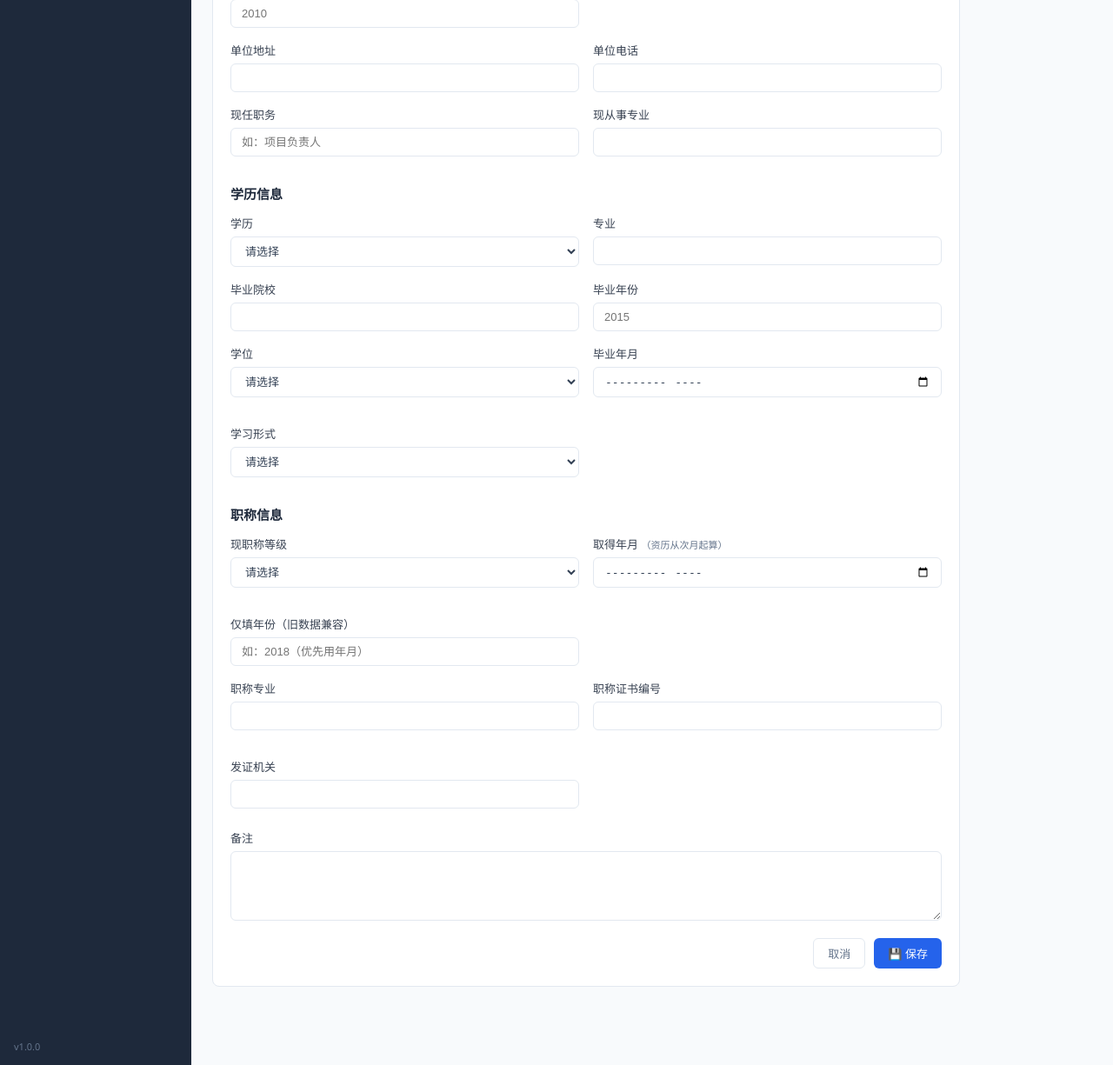
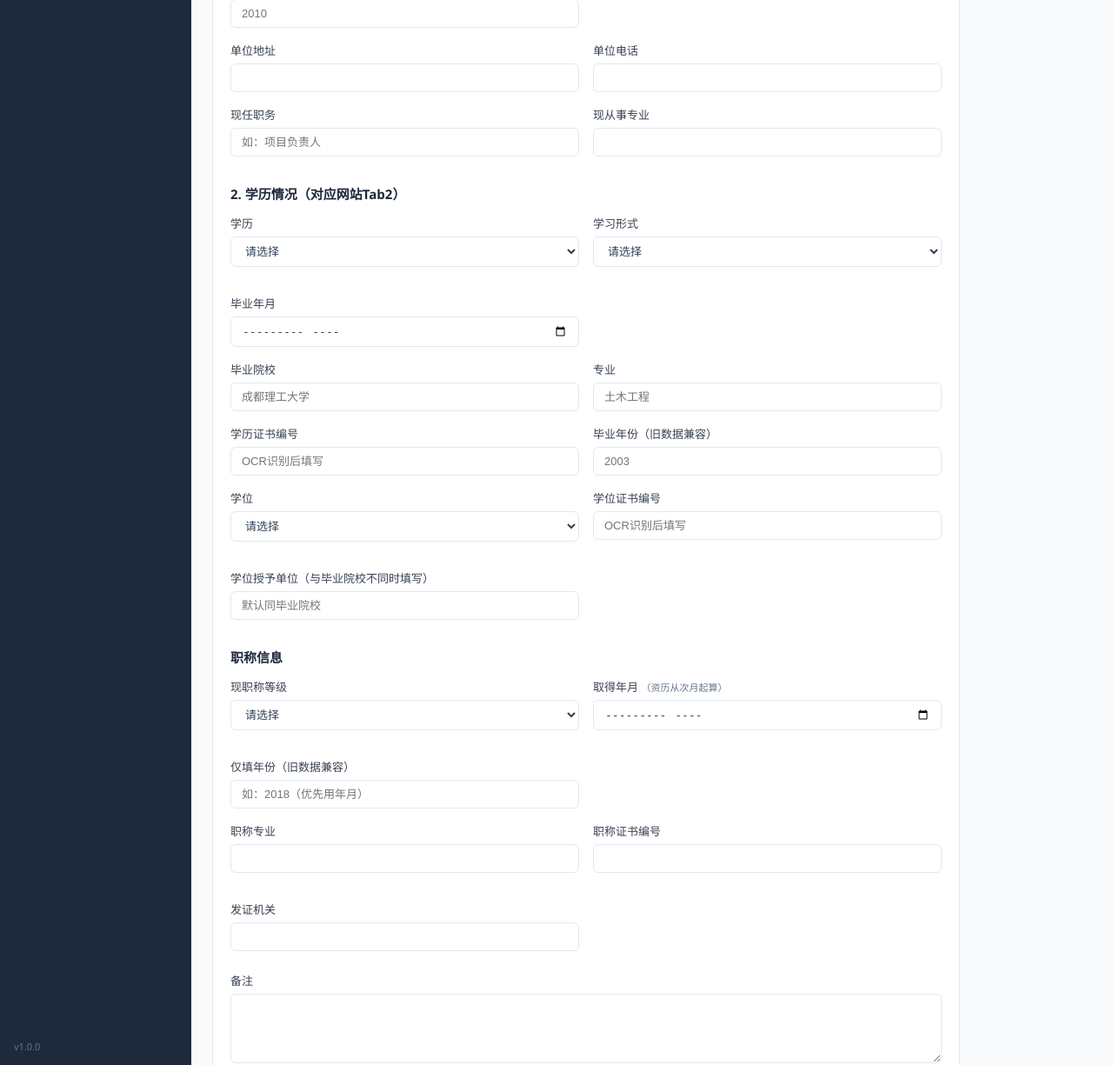
Before and after one commit to dadalaozong/Engineer, a Flask app: page /applicants/new in a window 1280 px wide. Shown: the part 1375-2600 px from the top of the page at 87% size. Run offline with Flask 3, Linux system fonts and the light colour scheme.

Commit message:
Tab2学历情况：按网站实际列表字段更新材料清单和表单
- _TAB_MATERIALS Tab2 扩充为15项，区分扫描件/自动填写
  网站列表字段：数据来源/毕业时间/学历项目/学历/毕业学校/专业
  详情字段：学习形式/学历证书编号/学位/学位证书编号/学位授予单位
- fill_preview Tab2·学历情况 section 字段对应网站列表列名
- db.py _migrate 新增3个字段：edu_cert_no/degree_cert_no/degree_school
- models.py 和 applicants.py _A_COLS 同步新增字段
- form.html 学历信息区域重写，section标题改为"2. 学历情况（对应网站Tab2）"
  学历选项改为与网站一致（大专/本科/硕士研究生/博士研究生）

Co-Authored-By: Claude Sonnet 4.6 <noreply@anthropic.com>
Claude-Session: https://claude.ai/code/session_01K55uSma4Qsr7j5UaJsyXnX

```diff
--- a/职称申报系统/database/db.py
+++ b/职称申报系统/database/db.py
@@ -234,6 +234,10 @@ def _migrate(conn):
         ("applicants",   "title_issuer",    "TEXT"),
         ("applicants",   "photo_path",          "TEXT"),
         ("applicants",   "folder_path",         "TEXT"),
+        # Tab2·学历情况新增字段
+        ("applicants",   "edu_cert_no",         "TEXT"),
+        ("applicants",   "degree_cert_no",       "TEXT"),
+        ("applicants",   "degree_school",        "TEXT"),
         # 基本信息 Tab 新增字段（对应广西职称网实际字段）
         ("applicants",   "former_name",         "TEXT"),
         ("applicants",   "native_place",        "TEXT"),
--- a/职称申报系统/database/models.py
+++ b/职称申报系统/database/models.py
@@ -9,6 +9,8 @@ _APPLICANT_COLS = (
     "current_position","current_specialty",
     "title_level","title_year","title_month","title_specialty","title_cert_no","title_issuer",
     "politics","address","photo_path","folder_path","notes",
+    # Tab2·学历情况
+    "edu_cert_no","degree_cert_no","degree_school",
     # 广西职称网基本信息Tab字段
     "former_name","native_place","work_start_date","identity_type",
     "is_first_apply","apply_count","last_apply_date",
--- a/职称申报系统/routes/applicants.py
+++ b/职称申报系统/routes/applicants.py
@@ -22,6 +22,8 @@ _A_COLS = [
     "current_position","current_specialty",
     "title_level","title_year","title_month","title_specialty","title_cert_no","title_issuer",
     "politics","address","photo_path","folder_path","notes",
+    # Tab2·学历情况
+    "edu_cert_no","degree_cert_no","degree_school",
     # 广西职称网基本信息Tab新增字段
     "former_name","native_place","work_start_date","identity_type",
     "is_first_apply","apply_count","last_apply_date",
--- a/职称申报系统/routes/projects.py
+++ b/职称申报系统/routes/projects.py
@@ -235,12 +235,37 @@ _TAB_MATERIALS = [
         "tab_name": "学历情况",
         "folder": "02_学历情况",
         "items": [
-            {"name": "最高学历证书",              "fill": "file", "required_for": [],
-             "note": "OCR识别学校/专业/毕业年份"},
-            {"name": "学位证书",                  "fill": "file", "required_for": ["高级工程师", "正高级工程师"],
-             "note": "有学位的必须提供"},
-            {"name": "学历/学校/专业字段",        "fill": "auto", "required_for": [],
+            # ── 扫描件（放入02_学历情况目录）──
+            {"name": "最高学历证书扫描件",        "fill": "file", "required_for": [],
+             "note": "OCR识别毕业时间/学历/毕业学校/专业"},
+            {"name": "学位证书扫描件",            "fill": "file", "required_for": [],
+             "note": "有学位的需提供（学士/硕士/博士）"},
+            # ── 系统自动填写字段（对应网站列表各列）──
+            {"name": "数据来源",                  "fill": "auto", "required_for": [],
+             "note": "固定填写【自填】"},
+            {"name": "毕业时间",                  "fill": "auto", "required_for": [],
+             "note": "格式 YYYY-MM，从档案毕业年月自动填写"},
+            {"name": "学历项目",                  "fill": "auto", "required_for": [],
+             "note": "最高学历/第二学历等，默认填【最高学历】"},
+            {"name": "学历",                      "fill": "auto", "required_for": [],
+             "note": "大专/本科/硕士研究生/博士研究生，从档案自动填写"},
+            {"name": "毕业学校",                  "fill": "auto", "required_for": [],
              "note": "OCR识别后自动填写"},
+            {"name": "专业",                      "fill": "auto", "required_for": [],
+             "note": "OCR识别后自动填写"},
+            # ── 详情弹窗内更多字段 ──
+            {"name": "学习形式",                  "fill": "auto", "required_for": [],
+             "note": "全日制/在职/函授，从档案自动填写"},
+            {"name": "学制（年）",                "fill": "auto", "required_for": [],
+             "note": "如：4"},
+            {"name": "学历证书编号",              "fill": "auto", "required_for": [],
+             "note": "证书编号，OCR识别后填写"},
+            {"name": "学位",                      "fill": "auto", "required_for": [],
+             "note": "无/学士/硕士/博士，从档案自动填写"},
+            {"name": "学位证书编号",              "fill": "auto", "required_for": [],
+             "note": "学位证书编号，OCR识别后填写"},
+            {"name": "学位授予单位",              "fill": "auto", "required_for": [],
+             "note": "授予学位的学校，OCR识别后填写"},
         ],
     },
     {
@@ -546,14 +571,20 @@ def fill_preview_page(pid):
             {"label": "参加评审会",     "value": p.get("committee",""),     "status": "ok" if p.get("committee") else "warn"},
             {"label": "评审年度",       "value": str(p.get("batch_year","") or ""), "status": "ok" if p.get("batch_year") else "warn"},
         ]},
-        {"section": "Tab2·学历情况", "items": [
-            {"label": "最高学历",   "value": edu_display,           "status": "ok" if a.get("education") else "missing"},
-            {"label": "学位",       "value": a.get("degree",""),    "status": "ok" if a.get("degree") else "warn"},
-            {"label": "毕业院校",   "value": a.get("school",""),    "status": "ok" if a.get("school") else "missing"},
-            {"label": "所学专业",   "value": a.get("major",""),     "status": "ok" if a.get("major") else "missing"},
-            {"label": "毕业年月",   "value": f"{a.get('graduation_year','')} 年 {a.get('grad_month','') or ''} 月".strip(" 年 月"),
-             "status": "ok" if a.get("graduation_year") else "missing"},
-            {"label": "学习方式",   "value": a.get("study_mode",""), "status": "ok" if a.get("study_mode") else "warn"},
+        {"section": "Tab2·学历情况（列表每行字段）", "items": [
+            {"label": "数据来源",     "value": "自填",               "status": "ok"},
+            {"label": "毕业时间",     "value": a.get("grad_month","") or (a.get("graduation_year","") + "-" if a.get("graduation_year") else ""),
+             "status": "ok" if (a.get("grad_month") or a.get("graduation_year")) else "missing"},
+            {"label": "学历项目",     "value": "最高学历",           "status": "ok"},
+            {"label": "学历",         "value": edu_display,          "status": "ok" if a.get("education") else "missing"},
+            {"label": "毕业学校",     "value": a.get("school",""),   "status": "ok" if a.get("school") else "missing"},
+            {"label": "专业",         "value": a.get("major",""),    "status": "ok" if a.get("major") else "missing"},
+            {"label": "学习形式",     "value": a.get("study_mode",""), "status": "ok" if a.get("study_mode") else "warn"},
+            {"label": "学历证书编号", "value": a.get("edu_cert_no",""), "status": "ok" if a.get("edu_cert_no") else "warn"},
+            {"label": "学位",         "value": a.get("degree",""),   "status": "ok" if a.get("degree") else "warn"},
+            {"label": "学位证书编号", "value": a.get("degree_cert_no",""), "status": "ok" if a.get("degree_cert_no") else "warn"},
+            {"label": "学位授予单位", "value": a.get("degree_school","") or a.get("school",""),
+             "status": "ok" if (a.get("degree_school") or a.get("school")) else "warn"},
         ]},
         {"section": "工作单位信息", "items": [
             {"label": "工作单位",   "value": a.get("work_unit",""),       "status": "ok" if a.get("work_unit") else "missing"},
--- a/职称申报系统/templates/applicants/form.html
+++ b/职称申报系统/templates/applicants/form.html
@@ -194,29 +194,48 @@
       </div>
     </div>
 
-    <div class="section-title" style="margin-top:16px">学历信息</div>
+    <div class="section-title" style="margin-top:16px">2. 学历情况（对应网站Tab2）</div>
     <div class="form-row">
       <div class="form-group">
         <label class="form-label">学历</label>
         <select class="form-control" name="education">
-          {% for edu in ['','大专','本科','硕士','博士'] %}
+          {% for edu in ['','大专','本科','硕士研究生','博士研究生'] %}
           <option value="{{ edu }}" {{ 'selected' if v.get('education') == edu }}>{{ edu or '请选择' }}</option>
           {% endfor %}
         </select>
       </div>
       <div class="form-group">
+        <label class="form-label">学习形式</label>
+        <select class="form-control" name="study_mode">
+          <option value="">请选择</option>
+          {% for m in ['全日制','在职','函授','自考'] %}
+          <option value="{{ m }}" {{ 'selected' if v.get('study_mode') == m }}>{{ m }}</option>
+          {% endfor %}
+        </select>
+      </div>
+      <div class="form-group">
+        <label class="form-label">毕业年月</label>
+        <input class="form-control" name="grad_month" type="month" value="{{ v.get('grad_month','') }}" placeholder="2003-07">
+      </div>
+    </div>
+    <div class="form-row">
+      <div class="form-group" style="flex:2">
+        <label class="form-label">毕业院校</label>
+        <input class="form-control" name="school" value="{{ v.get('school','') }}" placeholder="成都理工大学">
+      </div>
+      <div class="form-group" style="flex:2">
         <label class="form-label">专业</label>
-        <input class="form-control" name="major" value="{{ v.get('major','') }}">
+        <input class="form-control" name="major" value="{{ v.get('major','') }}" placeholder="土木工程">
       </div>
     </div>
     <div class="form-row">
       <div class="form-group">
-        <label class="form-label">毕业院校</label>
-        <input class="form-control" name="school" value="{{ v.get('school','') }}">
+        <label class="form-label">学历证书编号</label>
+        <input class="form-control" name="edu_cert_no" value="{{ v.get('edu_cert_no','') }}" placeholder="OCR识别后填写">
       </div>
       <div class="form-group">
-        <label class="form-label">毕业年份</label>
-        <input class="form-control" name="graduation_year" value="{{ v.get('graduation_year','') }}" placeholder="2015">
+        <label class="form-label">毕业年份（旧数据兼容）</label>
+        <input class="form-control" name="graduation_year" value="{{ v.get('graduation_year','') }}" placeholder="2003">
       </div>
     </div>
     <div class="form-row">
@@ -229,17 +248,12 @@
         </select>
       </div>
       <div class="form-group">
-        <label class="form-label">毕业年月</label>
-        <input class="form-control" name="grad_month" type="month" value="{{ v.get('grad_month','') }}">
+        <label class="form-label">学位证书编号</label>
+        <input class="form-control" name="degree_cert_no" value="{{ v.get('degree_cert_no','') }}" placeholder="OCR识别后填写">
       </div>
-      <div class="form-group">
-        <label class="form-label">学习形式</label>
-        <select class="form-control" name="study_mode">
-          <option value="">请选择</option>
-          {% for m in ['全日制','在职','函授'] %}
-          <option value="{{ m }}" {{ 'selected' if v.get('study_mode') == m }}>{{ m }}</option>
-          {% endfor %}
-        </select>
+      <div class="form-group" style="flex:2">
+        <label class="form-label">学位授予单位（与毕业院校不同时填写）</label>
+        <input class="form-control" name="degree_school" value="{{ v.get('degree_school','') }}" placeholder="默认同毕业院校">
       </div>
     </div>
 
```
